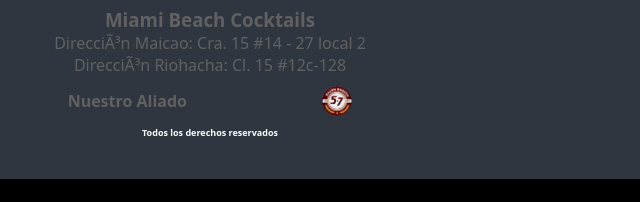
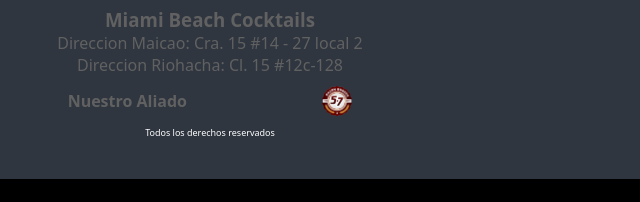
Before and after one commit to ballestax/sitetest, a plain HTML site: page index.html in a window 1280 px wide. Shown: the part 198-400 px from the top of the page, 0-640 px from the left. Drawn offline with nearby package versions, Linux system fonts and the light colour scheme; no server answers.

Commit message:
Update index.html

```diff
--- a/index.html
+++ b/index.html
@@ -93,8 +93,8 @@
 
     	<div class="footer-delivery">
 	        <h3>Miami Beach Cocktails</h3>
-	        <p class="address-maicao">Dirección Maicao: Cra. 15 #14 - 27 local 2</p>
-	        <p class="address-riohacha">Dirección Riohacha: Cl. 15 #12c-128</p>
+	        <p class="address-maicao">Direccion Maicao: Cra. 15 #14 - 27 local 2</p>
+	        <p class="address-riohacha">Direccion Riohacha: Cl. 15 #12c-128</p>
     	</div>
 
     	<div class="footer-partnership">
@@ -103,7 +103,7 @@
 		    <img src="img/bacon_250.png" alt="Logo Bacon 57 Burger">
 		</a>
     	</div>
-	<h5 class="copyright">Todos los derechos reservados</h5>
+	<p class="copyright">Todos los derechos reservados</p>
     </div>
 </footer>
 
```
